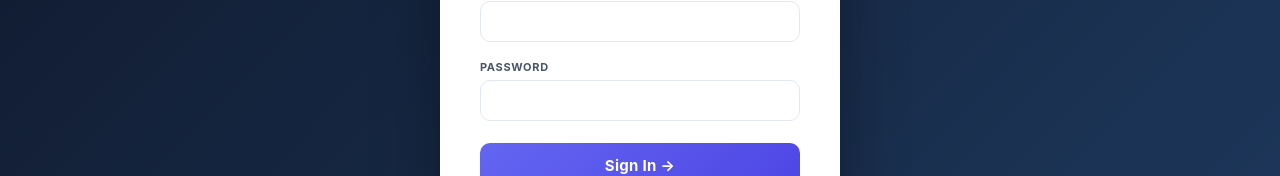
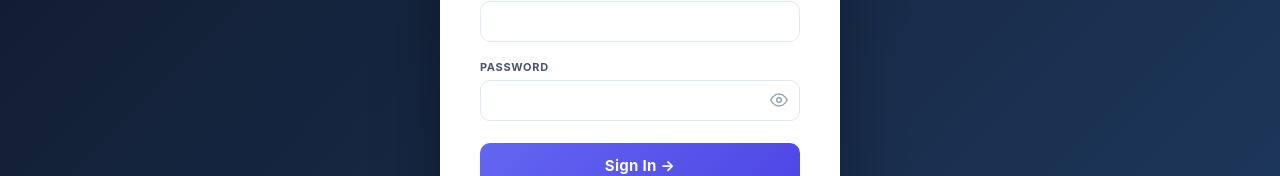
Before and after one commit to createmyshopin-cmyk/theme-api, a Next.js app: page /admin in a window 1280 px wide. Shown: the part 378-554 px from the top of the page. Built offline with nearby package versions, Linux system fonts and the light colour scheme.

Commit message:
feat: add password show/hide eye toggle on login page

```diff
--- a/pages/admin/index.js
+++ b/pages/admin/index.js
@@ -8,6 +8,7 @@ export default function AdminLogin() {
   const [password, setPassword] = useState('')
   const [error, setError] = useState('')
   const [loading, setLoading] = useState(false)
+  const [showPass, setShowPass] = useState(false)
 
   async function handleSubmit(e) {
     e.preventDefault()
@@ -63,13 +64,28 @@ export default function AdminLogin() {
             </div>
             <div style={styles.field}>
               <label style={styles.label}>Password</label>
-              <input
-                style={styles.input}
-                type="password"
-                value={password}
-                onChange={e => setPassword(e.target.value)}
-                required
-              />
+              <div style={styles.passWrap}>
+                <input
+                  style={styles.passInput}
+                  type={showPass ? 'text' : 'password'}
+                  value={password}
+                  onChange={e => setPassword(e.target.value)}
+                  required
+                />
+                <button type="button" style={styles.eyeBtn} onClick={() => setShowPass(v => !v)} tabIndex={-1}>
+                  {showPass ? (
+                    <svg width="18" height="18" viewBox="0 0 24 24" fill="none" stroke="#94a3b8" strokeWidth="2" strokeLinecap="round" strokeLinejoin="round">
+                      <path d="M17.94 17.94A10.07 10.07 0 0112 20c-7 0-11-8-11-8a18.45 18.45 0 015.06-5.94M9.9 4.24A9.12 9.12 0 0112 4c7 0 11 8 11 8a18.5 18.5 0 01-2.16 3.19m-6.72-1.07a3 3 0 11-4.24-4.24"/>
+                      <line x1="1" y1="1" x2="23" y2="23"/>
+                    </svg>
+                  ) : (
+                    <svg width="18" height="18" viewBox="0 0 24 24" fill="none" stroke="#94a3b8" strokeWidth="2" strokeLinecap="round" strokeLinejoin="round">
+                      <path d="M1 12s4-8 11-8 11 8 11 8-4 8-11 8-11-8-11-8z"/>
+                      <circle cx="12" cy="12" r="3"/>
+                    </svg>
+                  )}
+                </button>
+              </div>
             </div>
             {error && <p style={styles.error}>{error}</p>}
             <button style={{ ...styles.btn, opacity: loading ? 0.7 : 1 }} type="submit" disabled={loading}>
@@ -149,6 +165,32 @@ const styles = {
     color: '#0f172a',
     transition: 'border-color 0.2s',
   },
+  passWrap: {
+    position: 'relative',
+    display: 'flex',
+    alignItems: 'center',
+  },
+  passInput: {
+    width: '100%',
+    padding: '11px 44px 11px 14px',
+    border: '1.5px solid #e2e8f0',
+    borderRadius: 10,
+    fontSize: 14,
+    outline: 'none',
+    boxSizing: 'border-box',
+    color: '#0f172a',
+  },
+  eyeBtn: {
+    position: 'absolute',
+    right: 12,
+    background: 'none',
+    border: 'none',
+    cursor: 'pointer',
+    padding: 0,
+    display: 'flex',
+    alignItems: 'center',
+    lineHeight: 1,
+  },
   error: {
     color: '#ef4444',
     fontSize: 13,
```
